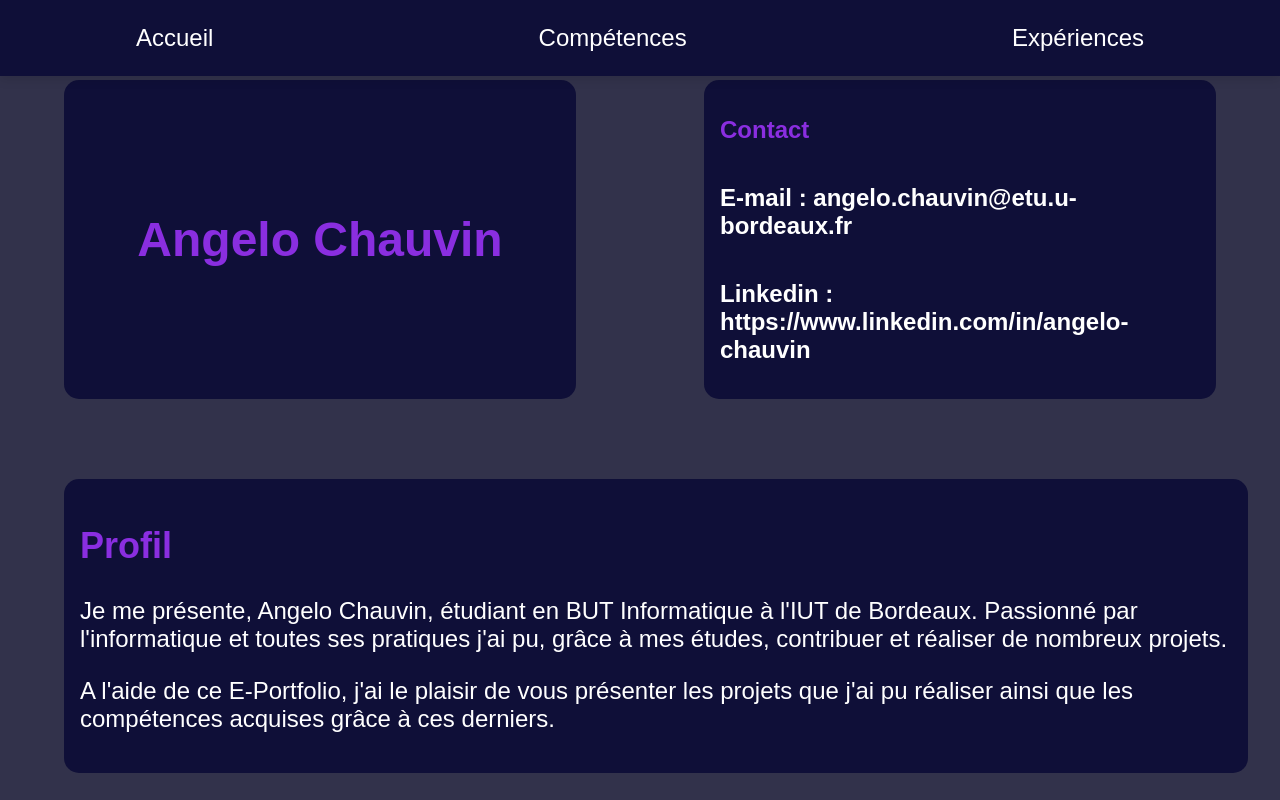
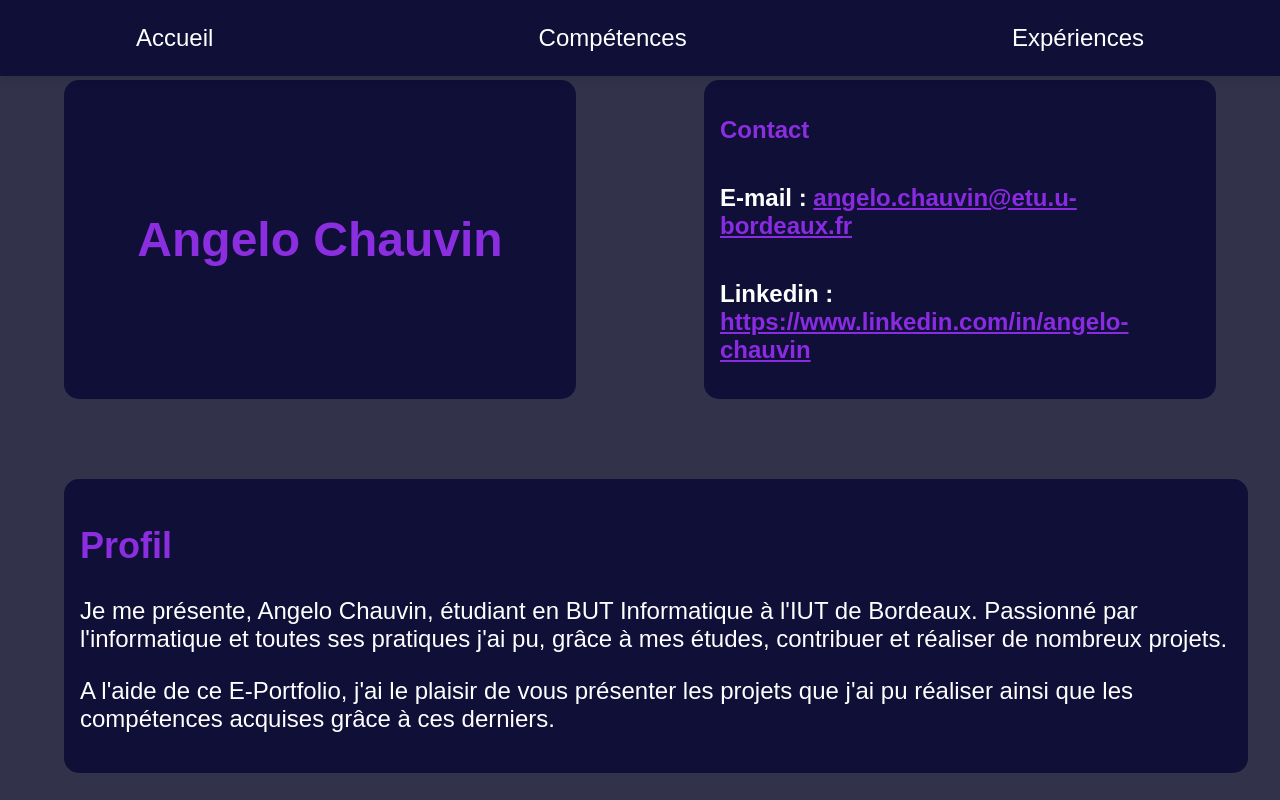
Before and after one commit to AngeloCHV/Portfolio, a plain HTML site: page index.html in a window 1280 px wide. Shown: the top 800 px of the page. Drawn offline with Linux system fonts and the light colour scheme.

Commit message:
link good

```diff
--- a/index.css
+++ b/index.css
@@ -69,6 +69,10 @@ nav a:hover{
     background-color: rgb(15, 15, 56);
 }
 
+.liens{
+    color: blueviolet;
+}
+
 #haut{
     display: flex;
     flex-direction: row;
@@ -101,7 +105,7 @@ nav a:hover{
 }
 
 .bas img{
-  width: 50px;
+    width: 50px;
 }
 
 .dropdown {
--- a/index.html
+++ b/index.html
@@ -32,8 +32,8 @@
             </div>
             <div id="contact">
                 <h1>Contact</h1>
-                <h2>E-mail : angelo.chauvin@etu.u-bordeaux.fr </h2>
-                <h2>Linkedin : https://www.linkedin.com/in/angelo-chauvin </h2>
+                <h2>E-mail : <a class="liens" href="https://mail.google.com/mail/?view=cm&fs=1&to=angelo.chauvin@etu.u-bordeaux.fr">angelo.chauvin@etu.u-bordeaux.fr</a> </h2>
+                <h2>Linkedin : <a class="liens" href="https://www.linkedin.com/in/angelo-chauvin" target="_blank">https://www.linkedin.com/in/angelo-chauvin</a> </h2>
             </div>
         </section>
         <section class="bas">
```
